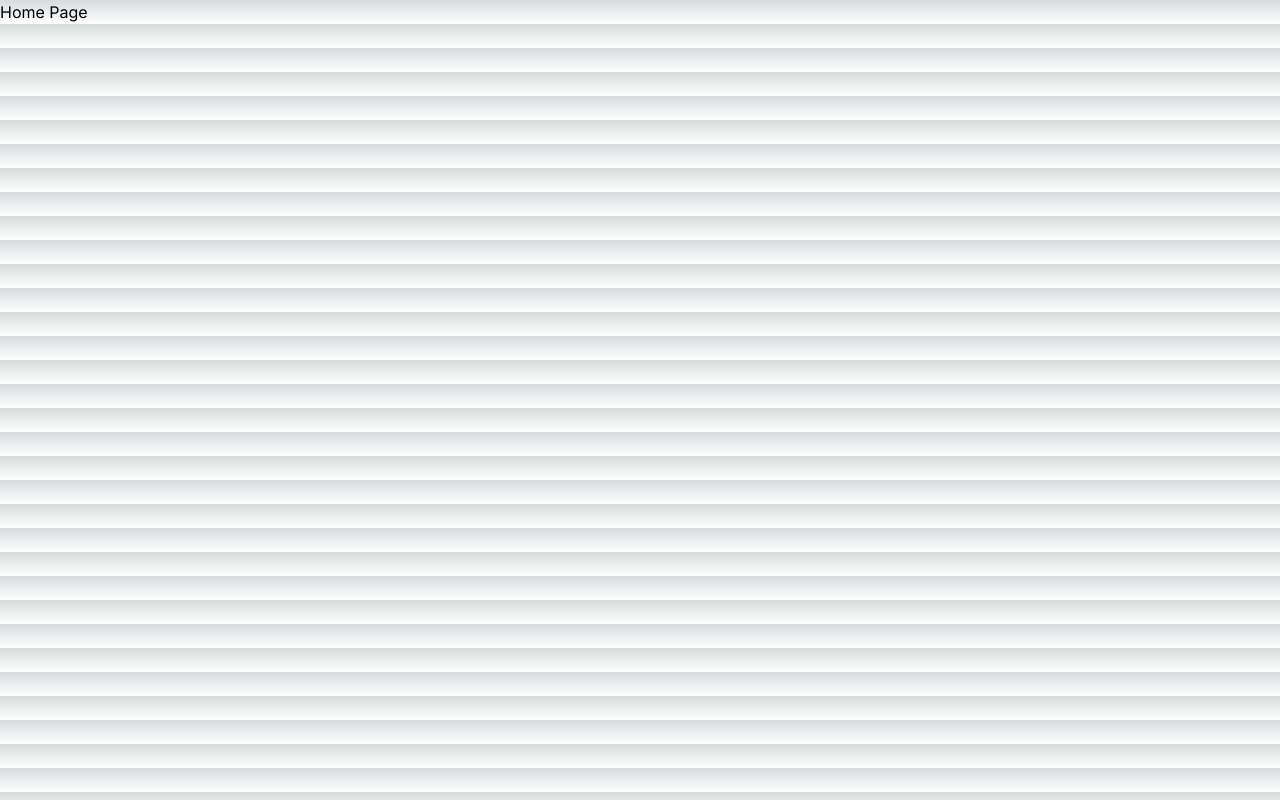
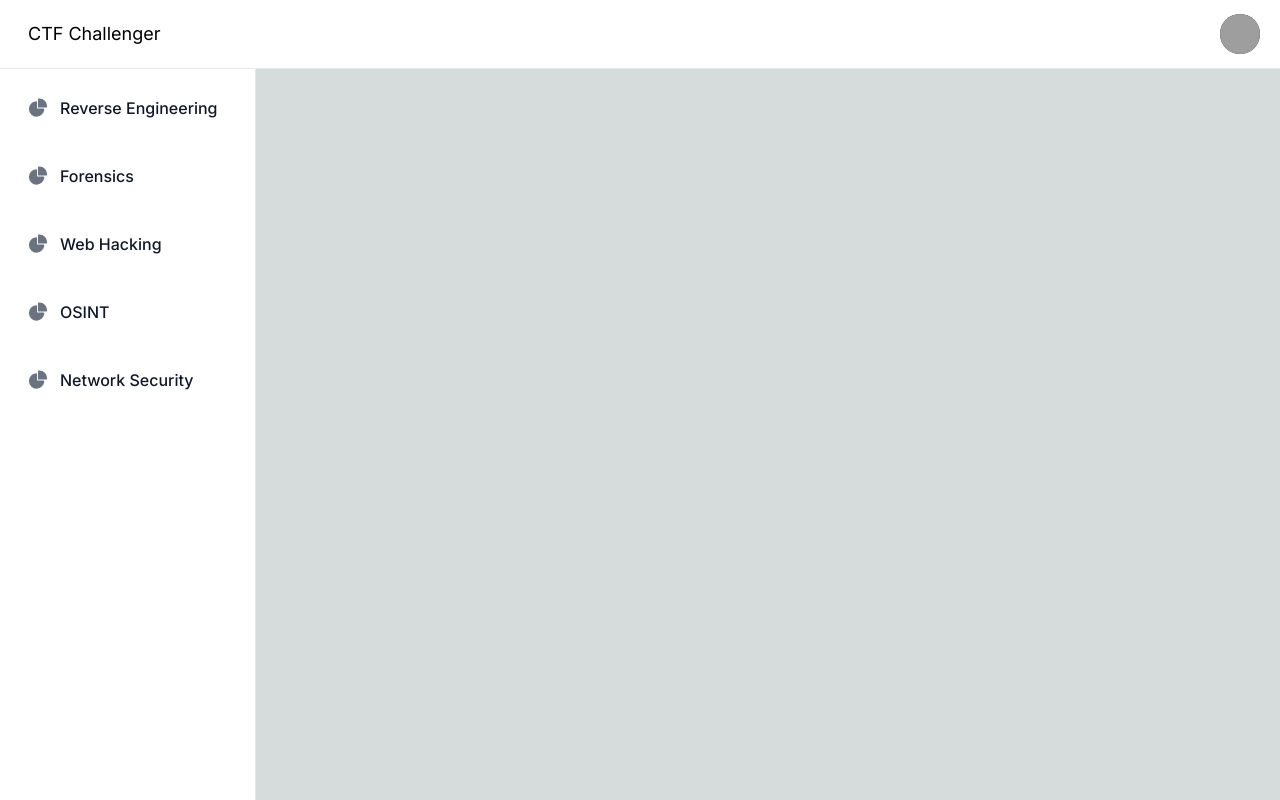
Before and after one commit to Umar-Waseem/Ctf-Challenger-Platform, a Next.js app: page / in a window 1280 px wide. Built offline with nearby package versions, Linux system fonts and the light colour scheme; grey boxes are pictures that could not be loaded.

Commit message:
simple user interface for home

```diff
--- a/src/app/layout.jsx
+++ b/src/app/layout.jsx
@@ -1,5 +1,8 @@
 import { Inter } from 'next/font/google'
 import './globals.css'
+
+import Navbar from "../components/navbar";
+
 
 const inter = Inter({ subsets: ['latin'] })
 
@@ -11,7 +14,11 @@ export const metadata = {
 export default function RootLayout({ children }) {
   return (
     <html lang="en">
-      <body className={inter.className}>{children}</body>
+      <body className={inter.className}>
+        <Navbar />
+
+        {children}
+      </body>
     </html>
   )
 }
--- a/src/app/page.jsx
+++ b/src/app/page.jsx
@@ -1,7 +1,15 @@
-export default function Home() {
-  return (
-    <div>
-      <h1>Home Page</h1>
-    </div>
-  );
-}
+"use client";
+
+import Sidebar from "../components/sidebar";
+import HomeArea from "../components/homeArea";
+
+const HomePage = () => {
+   return (
+      <>
+         <Sidebar sideBarItems={["Reverse Engineering", "Forensics", "Web Hacking", "OSINT", "Network Security"]} />
+         <HomeArea />
+      </>
+   );
+};
+
+export default HomePage;
--- /dev/null
+++ b/src/components/homeArea.jsx
@@ -0,0 +1,7 @@
+export default function HomeArea() {
+  return (
+    <div>
+
+    </div>
+  );
+}
--- /dev/null
+++ b/src/components/navbar.jsx
@@ -0,0 +1,108 @@
+export default function Navbar() {
+  return (
+    <nav class="fixed top-0 z-50 w-full bg-white border-b border-gray-200 dark:bg-gray-800 dark:border-gray-700">
+      <div class="px-3 py-3 lg:px-5 lg:pl-3">
+        <div class="flex items-center justify-between">
+          <div class="flex items-center justify-start rtl:justify-end">
+            <button
+              data-drawer-target="logo-sidebar"
+              data-drawer-toggle="logo-sidebar"
+              aria-controls="logo-sidebar"
+              type="button"
+              class="inline-flex items-center p-2 text-sm text-gray-500 rounded-lg sm:hidden hover:bg-gray-100 focus:outline-none focus:ring-2 focus:ring-gray-200 dark:text-gray-400 dark:hover:bg-gray-700 dark:focus:ring-gray-600"
+            >
+              <span class="sr-only">Open sidebar</span>
+              <svg
+                class="w-6 h-6"
+                aria-hidden="true"
+                fill="currentColor"
+                viewBox="0 0 20 20"
+                xmlns="http://www.w3.org/2000/svg"
+              >
+                <path
+                  clip-rule="evenodd"
+                  fill-rule="evenodd"
+                  d="M2 4.75A.75.75 0 012.75 4h14.5a.75.75 0 010 1.5H2.75A.75.75 0 012 4.75zm0 10.5a.75.75 0 01.75-.75h7.5a.75.75 0 010 1.5h-7.5a.75.75 0 01-.75-.75zM2 10a.75.75 0 01.75-.75h14.5a.75.75 0 010 1.5H2.75A.75.75 0 012 10z"
+                ></path>
+              </svg>
+            </button>
+            <p className="text-lg py-2 px-4">CTF Challenger</p>
+          </div>
+          <div class="flex items-center">
+            <div class="flex items-center ms-3">
+              <div>
+                <button
+                  type="button"
+                  class="flex text-sm bg-gray-800 rounded-full focus:ring-4 focus:ring-gray-300 dark:focus:ring-gray-600"
+                  aria-expanded="false"
+                  data-dropdown-toggle="dropdown-user"
+                >
+                  <span class="sr-only">Open user menu</span>
+                  <img
+                    class="w-10 h-10 rounded-full"
+                    src="https://avatars.githubusercontent.com/u/76011160?v=4"
+                    alt="user profile photo"
+                  />
+                </button>
+              </div>
+              <div
+                class="z-50 hidden my-4 text-base list-none bg-white divide-y divide-gray-100 rounded shadow dark:bg-gray-700 dark:divide-gray-600"
+                id="dropdown-user"
+              >
+                <div class="px-4 py-3" role="none">
+                  <p class="text-sm text-gray-900 dark:text-white" role="none">
+                    Umar Waseem
+                  </p>
+                  <p
+                    class="text-sm font-medium text-gray-900 truncate dark:text-gray-300"
+                    role="none"
+                  >
+                    umar.waseem@gmail.com
+                  </p>
+                </div>
+                <ul class="py-1" role="none">
+                  <li>
+                    <a
+                      href="#"
+                      class="block px-4 py-2 text-sm text-gray-700 hover:bg-gray-100 dark:text-gray-300 dark:hover:bg-gray-600 dark:hover:text-white"
+                      role="menuitem"
+                    >
+                      Dashboard
+                    </a>
+                  </li>
+                  <li>
+                    <a
+                      href="#"
+                      class="block px-4 py-2 text-sm text-gray-700 hover:bg-gray-100 dark:text-gray-300 dark:hover:bg-gray-600 dark:hover:text-white"
+                      role="menuitem"
+                    >
+                      Settings
+                    </a>
+                  </li>
+                  <li>
+                    <a
+                      href="#"
+                      class="block px-4 py-2 text-sm text-gray-700 hover:bg-gray-100 dark:text-gray-300 dark:hover:bg-gray-600 dark:hover:text-white"
+                      role="menuitem"
+                    >
+                      Earnings
+                    </a>
+                  </li>
+                  <li>
+                    <a
+                      href="#"
+                      class="block px-4 py-2 text-sm text-gray-700 hover:bg-gray-100 dark:text-gray-300 dark:hover:bg-gray-600 dark:hover:text-white"
+                      role="menuitem"
+                    >
+                      Sign out
+                    </a>
+                  </li>
+                </ul>
+              </div>
+            </div>
+          </div>
+        </div>
+      </div>
+    </nav>
+  );
+}
--- /dev/null
+++ b/src/components/sidebar.jsx
@@ -0,0 +1,39 @@
+import Link from "next/link";
+
+export default function Sidebar({ sideBarItems }) {
+    return (
+        <aside
+            id="logo-sidebar"
+            class="fixed top-0 left-0 z-40 w-64 h-screen pt-20 transition-transform -translate-x-full bg-white border-r border-gray-200 sm:translate-x-0 dark:bg-gray-800 dark:border-gray-700"
+            aria-label="Sidebar"
+        >
+            <div class="h-full px-3 pb-4 overflow-y-auto bg-white dark:bg-gray-800">
+                <ul class="space-y-3 font-medium">
+                    {
+                        sideBarItems.map((item) => (
+                            <li className="flex items-center p-2 text-gray-900 rounded-lg dark:text-white hover:bg-gray-100 dark:hover:bg-gray-700 group">
+                                <Link
+                                    href="#"
+                                    className="flex items-center p-2 text-gray-900 rounded-lg dark:text-white hover:bg-gray-100 dark:hover:bg-gray-700 group"
+                                >
+                                    <svg
+                                        class="w-5 h-5 text-gray-500 transition duration-75 dark:text-gray-400 group-hover:text-gray-900 dark:group-hover:text-white"
+                                        aria-hidden="true"
+                                        xmlns="http://www.w3.org/2000/svg"
+                                        fill="currentColor"
+                                        viewBox="0 0 22 21"
+                                    >
+                                        <path d="M16.975 11H10V4.025a1 1 0 0 0-1.066-.998 8.5 8.5 0 1 0 9.039 9.039.999.999 0 0 0-1-1.066h.002Z" />
+                                        <path d="M12.5 0c-.157 0-.311.01-.565.027A1 1 0 0 0 11 1.02V10h8.975a1 1 0 0 0 1-.935c.013-.188.028-.374.028-.565A8.51 8.51 0 0 0 12.5 0Z" />
+                                    </svg>
+                                    <span class="ms-3">{item}</span>
+                                </Link>
+                            </li>
+                        )
+                        )
+                    }
+                </ul>
+            </div>
+        </aside>
+    );
+}
```
